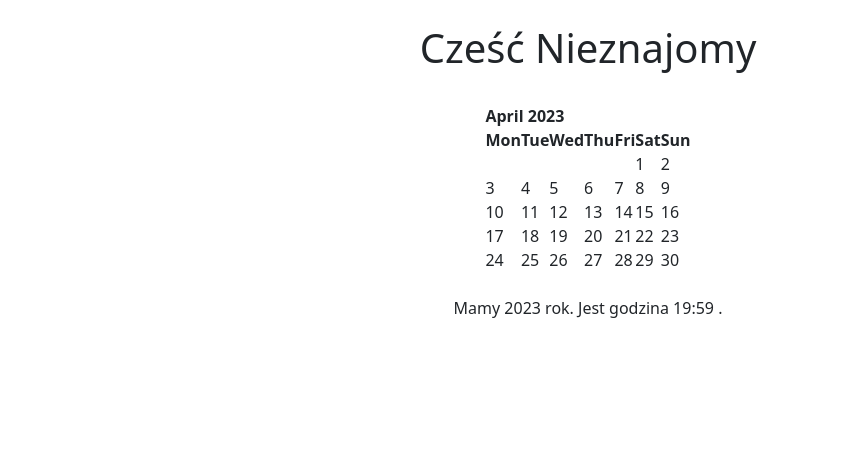
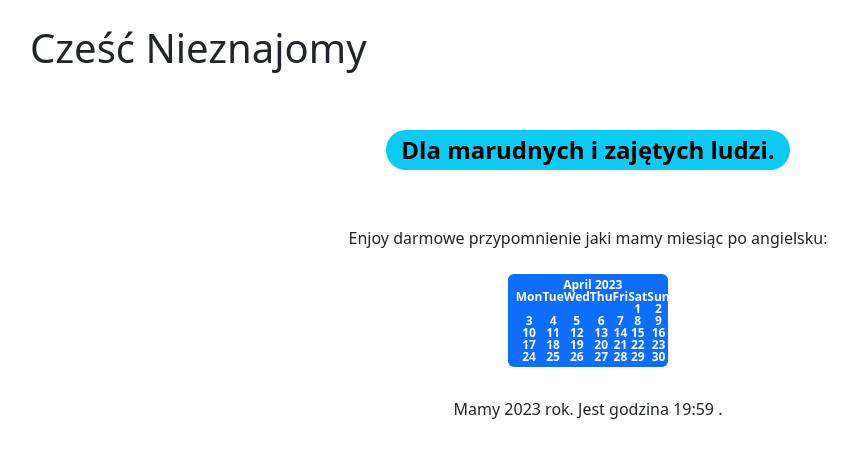
Before and after one commit to ff-p0l1na/django_pain, a Django app: page / in a window 1280 px wide. Shown: the part 56-514 px from the top of the page, without its empty margins (52-910 px from the left). Run offline with Django 4.2, Linux system fonts and the light colour scheme.

Commit message:
Poprawki graficzne, poprawki dzialania

```diff
--- a/flashcards/templates/flashcards/add_flashcard.html
+++ b/flashcards/templates/flashcards/add_flashcard.html
@@ -8,12 +8,12 @@
 
    {% else %}
 
-      <form action="" method=POST>
+      <form action="" method=POST autocomplete="off">
          {% csrf_token %}
 
          {{ form.as_p }}
 
-         <input type="submit" value="Submit" class="btn btn-secondary">
+         <input type="submit" value="Dodaj" class="btn btn-secondary">
       </form>
 
    {% endif %}
--- a/flashcards/templates/flashcards/home.html
+++ b/flashcards/templates/flashcards/home.html
@@ -2,12 +2,39 @@
 
 {% block content %}
 
-    <center>
-        <h1>Cześć {{ name }} </h1>
-            </br>
-            {{ cal|safe }}
-            </br>
-        Mamy {{ current_year }} rok. Jest godzina {{ time }} .
-    </center>
+<h1>Cześć {{ name }} </h1>
+</br></br>
+
+<div class="container text-center">
+  <div class="row align-items-start">
+    <div class="col">
+<div id="carouselExampleAutoplaying" class="carousel slide" data-bs-ride="carousel">
+<div class="carousel-inner">
+    <div class="carousel-item active">
+      <h2><span class="badge rounded-pill text-bg-info">Dla marudnych i zajętych ludzi.</span></h2>
+    </div>
+    <div class="carousel-item">
+        <h2><span class="badge rounded-pill text-bg-danger">Jedna powtórka jeszcze nikogo nie dobiła, więc quiz, to tylko kilka sekund.</span></h2>
+    </div>
+    <div class="carousel-item">
+        <h2><span class="badge rounded-pill text-bg-warning">Stwórz kartę ze słówkiem i jego tłumaczeniem i daj się zaskoczyć pytaniem w dowolnym momencie.</span></h2>
+    </div>
+</div>
+</div>
+
+</br>
+</br>
+Enjoy darmowe przypomnienie jaki mamy miesiąc po angielsku:
+ </br></br>
+        <div class="badge bg-primary text-wrap" style="width: 10rem;">
+        {{ cal|safe }}
+        </div>
+</br></br>
+Mamy {{ current_year }} rok. Jest godzina {{ time }} .
+    </div>
+  </div>
+</div>
+
+
 
 {% endblock %}
--- a/flashcards/views.py
+++ b/flashcards/views.py
@@ -3,7 +3,7 @@ from calendar import HTMLCalendar
 from datetime import datetime
 from django.contrib.auth.decorators import login_required
 from django.http import HttpResponseRedirect
-from django.shortcuts import render, redirect, get_object_or_404
+from django.shortcuts import get_object_or_404, render, redirect
 from .models import FlashCard
 from .forms import FlashCardAdder, FlashCardForm
 
@@ -29,7 +29,6 @@ def add_flashcard(request):
 @login_required
 def all_flashcards(request):
     fc_list = FlashCard.objects.filter(author=request.user)
-
     return render(request, 'flashcards/fc_list.html',
                   {'fc_list': fc_list})
 
```
Also changed, not shown: flashcards/templates/flashcards/quiz.html (+21 -8 lines), flashcards/templates/flashcards/quiz_res.html (+4 -3 lines).
